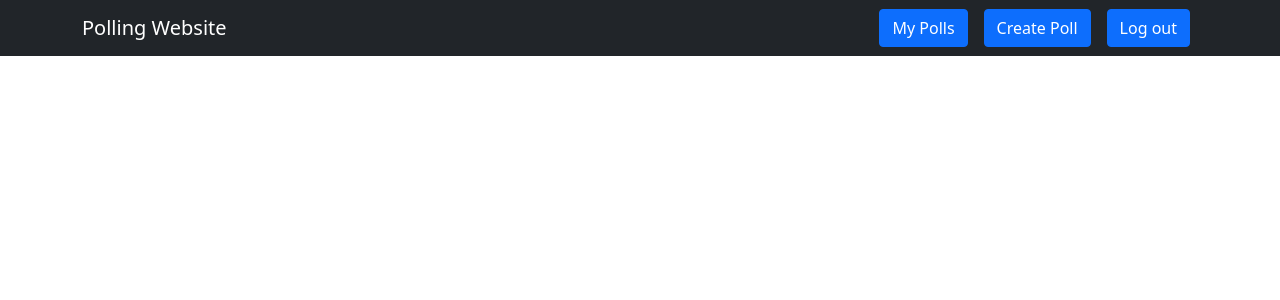
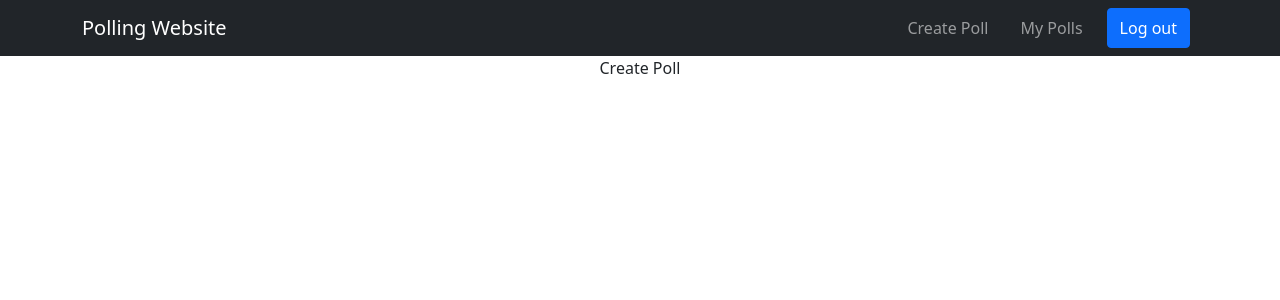
Before and after one commit to Abdallah-Youssef/polling-app-swe, a React (Create React App) app in the folder client/: page /create in a window 1280 px wide. Shown: the top 300 px of the page. Built offline with nearby package versions, Linux system fonts and the light colour scheme; sample sign-in values are in the browser's storage.

Commit message:
PW-1 Added routing

```diff
--- a/client/package.json
+++ b/client/package.json
@@ -10,6 +10,7 @@
     "react": "^17.0.2",
     "react-bootstrap": "^2.0.4",
     "react-dom": "^17.0.2",
+    "react-router-dom": "^6.2.1",
     "react-scripts": "5.0.0",
     "web-vitals": "^2.1.2"
   },
--- a/client/src/App.js
+++ b/client/src/App.js
@@ -1,15 +1,30 @@
 import './App.css';
-import CustomNavbar  from './components/CustomNavbar';
-
+import CreatePoll from './components/CreatePoll';
+import CustomNavbar from './components/CustomNavbar';
+import { Routes, Route } from 'react-router-dom'
+import MyPolls from './components/MyPolls';
+import RequireAuth from './components/RequireAuth';
+import Login from './components/Login';
 function App() {
-  return (
-    <div className="App">
-      <CustomNavbar/>
+    return (
+        <div className="App">
+            <CustomNavbar />
 
 
-      {/* TODO add list of polls */}
-    </div>
-  );
+
+            <Routes>
+
+                <Route element={<RequireAuth />}>
+                    <Route exact path='/create' element={<CreatePoll/>} />
+                    <Route exact path='/mypolls' element={<MyPolls/>} />
+                </Route>
+
+                <Route path='/login' element={<Login/>}/>
+
+                <Route path='/' element={<h1>Home Page</h1>}/>
+            </Routes>
+        </div>
+    );
 }
 
 export default App;
--- /dev/null
+++ b/client/src/components/CreatePoll.js
@@ -0,0 +1,11 @@
+import React from 'react'
+
+const CreatePoll = () => {
+    return (
+        <div>
+            Create Poll
+        </div>
+    )
+}
+
+export default CreatePoll
--- a/client/src/components/CustomNavbar.js
+++ b/client/src/components/CustomNavbar.js
@@ -1,6 +1,7 @@
-import { Navbar, Container, Button } from "react-bootstrap"
+import { Navbar, Container, Button, Nav } from "react-bootstrap"
 import { getLoggedInUser, logInUser, logOutUser } from "../util/user"
 import { useState } from "react"
+import { Link } from "react-router-dom"
 const CustomNavbar = () => {
     const [user, setUser] = useState(getLoggedInUser())
 
@@ -10,7 +11,7 @@ const CustomNavbar = () => {
     }
 
     const handleLogIn = () => {
-        const userTemp = {name : "hamada"}
+        const userTemp = { name: "hamada" }
         logInUser(userTemp)
         setUser(userTemp)
     }
@@ -18,15 +19,17 @@ const CustomNavbar = () => {
     return (
         <Navbar bg="dark" variant="dark">
             <Container>
-                <Navbar.Brand href="#home">Polling Website</Navbar.Brand>
+                <Navbar.Brand as={Link} to="/">Polling Website </Navbar.Brand>
 
-                <div>
                 {
                     user !== null ?
                         <>
-                            <Button className="mx-2"> My Polls </Button>
-                            <Button className="mx-2"> Create Poll </Button>
-                            <Button className="mx-2" onClick={handleLogOut}> Log out </Button>
+                            <Nav>
+                                <Nav.Link as={Link} to="/create" className="mx-2">Create Poll</Nav.Link>
+                                <Nav.Link as={Link} to="/mypolls" className="mx-2">My Polls</Nav.Link>
+                                <Button className="mx-2" onClick={handleLogOut}> Log out </Button>
+                            </Nav>
+
                         </>
 
                         :
@@ -34,7 +37,6 @@ const CustomNavbar = () => {
                             Login
                         </Button>
                 }
-                </div>
 
             </Container>
         </Navbar>
--- /dev/null
+++ b/client/src/components/Login.js
@@ -0,0 +1,9 @@
+const Login = () => {
+    return (
+        <div>
+            Login
+        </div>
+    )
+}
+
+export default Login
--- /dev/null
+++ b/client/src/components/MyPolls.js
@@ -0,0 +1,9 @@
+const MyPolls = () => {
+    return (
+        <div>
+            My Polls
+        </div>
+    )
+}
+
+export default MyPolls
--- /dev/null
+++ b/client/src/components/RequireAuth.js
@@ -0,0 +1,15 @@
+import { getIsLoggedIn } from "../util/user";
+import { useLocation, Navigate, Outlet } from "react-router-dom";
+export default function RequireAuth() {
+    let location = useLocation();
+
+    if (!getIsLoggedIn()) {
+      // Redirect them to the /login page, but save the current location they were
+      // trying to go to when they were redirected. This allows us to send them
+      // along to that page after they login, which is a nicer user experience
+      // than dropping them off on the home page.
+      return <Navigate to="/login" state={{ from: location }} />;
+    }
+
+    return <Outlet />;
+}
--- a/client/src/index.js
+++ b/client/src/index.js
@@ -2,11 +2,14 @@ import React from 'react';
 import ReactDOM from 'react-dom';
 import './index.css';
 import App from './App';
+import { BrowserRouter } from 'react-router-dom';
 import 'bootstrap/dist/css/bootstrap.min.css';
 
 ReactDOM.render(
   <React.StrictMode>
-    <App />
+    <BrowserRouter>
+        <App />
+    </BrowserRouter>
   </React.StrictMode>,
   document.getElementById('root')
 );
```
Also changed, not shown: client/src/components/ProtectedRoute.js (added, +21 -0 lines), 1 other file (tests, documents, lock files or other folders).
